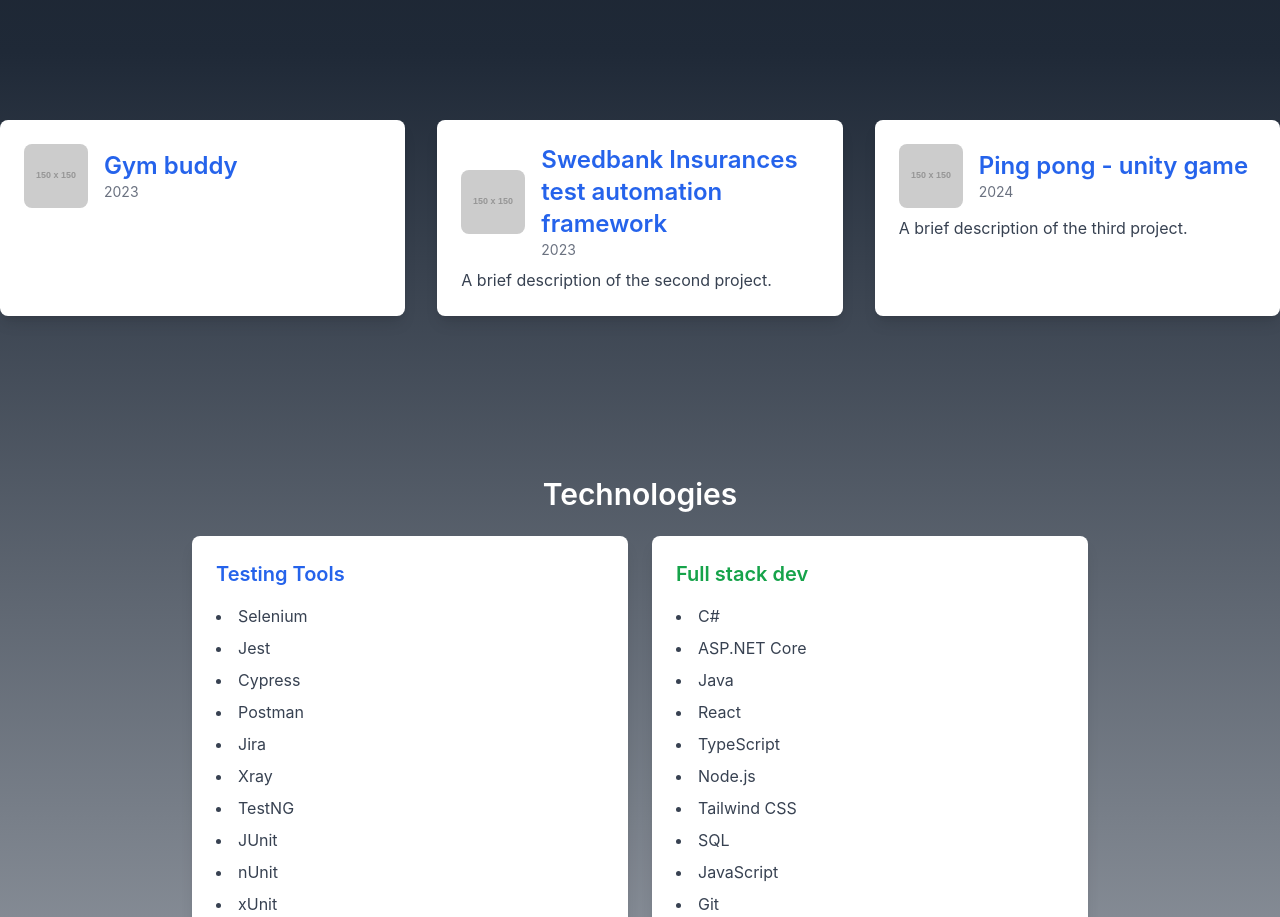
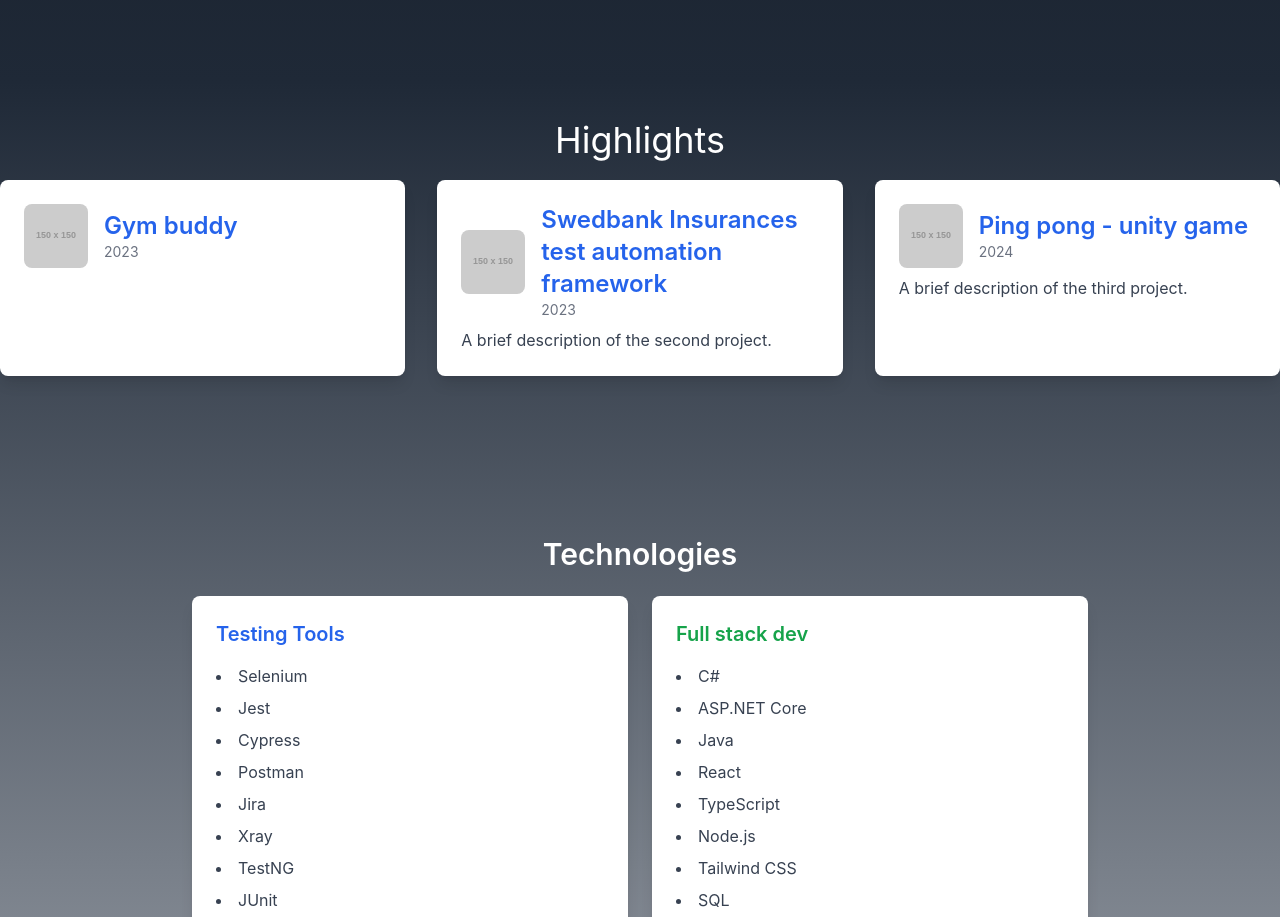
Before and after one commit to konraddrozdyk/react-portfolio, a React (Vite) app: page / in a window 1280 px wide. Shown: the part 1480-2397 px from the top of the page. Built offline with nearby package versions, Linux system fonts and the light colour scheme.

Commit message:
Minor adjustments to component structure

```diff
--- a/src/components/ProjectGrid.tsx
+++ b/src/components/ProjectGrid.tsx
@@ -16,6 +16,10 @@ interface ProjectGridProps {
 
 const ProjectGrid: React.FC<ProjectGridProps> = ({ projects }) => {
   return (
+    <>
+      <h2 className="flex flex-auto justify-center text-4xl pb-5">
+        Highlights
+      </h2>
       <div
         className="grid grid-cols-1 sm:grid-cols-2 lg:grid-cols-3 gap-8 bg-transparent"
         id="projects"
@@ -32,6 +36,7 @@ const ProjectGrid: React.FC<ProjectGridProps> = ({ projects }) => {
           />
         ))}
       </div>
+    </>
   );
 };
 
```
Lines whose indentation alone changed are shown as unchanged.
